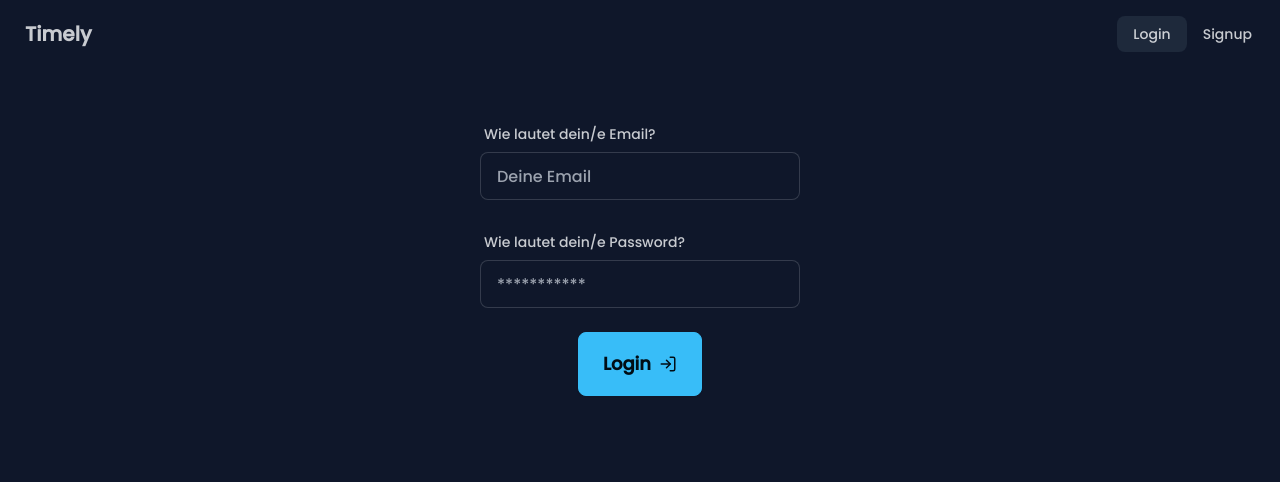
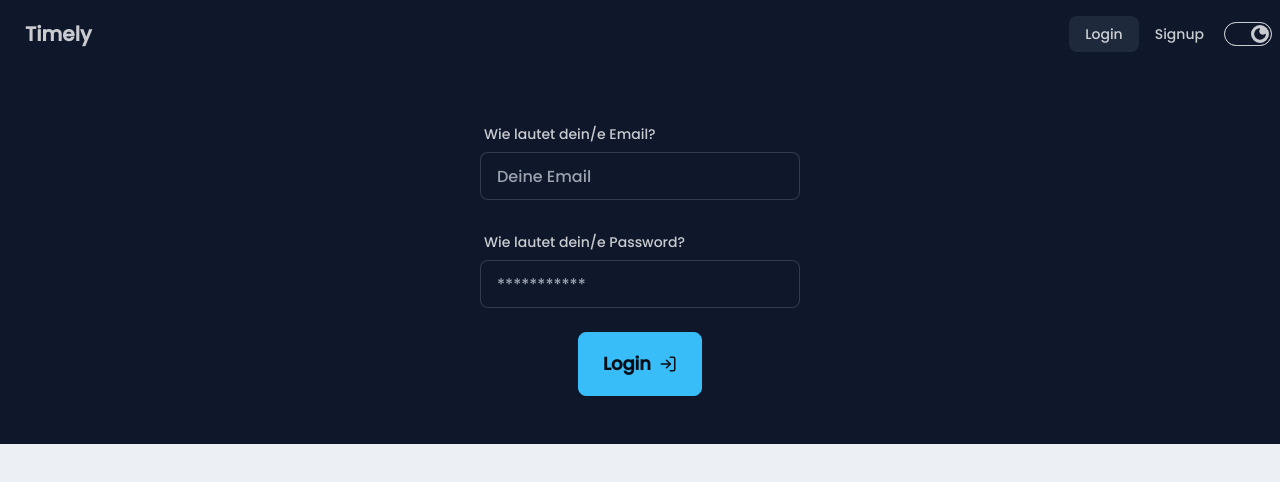
Before and after one commit to AlpayC/zeiterfassung_app, a React (Vite) app in the folder frontend/: page /login in a window 1280 px wide. Shown: the top 482 px of the page. Built offline with nearby package versions, Linux system fonts and the light colour scheme; no server answers.

Commit message:
feat:add Focustimer, darkmode, circlebtn, themecontext

```diff
--- /dev/null
+++ b/frontend/src/components/dashboard/focusTimer/FocusTimer.jsx
@@ -0,0 +1,43 @@
+import landscapeNight from "../../../assets/img/landscape-night.jpg";
+import { useState } from "react";
+import TrackerButton from "../../../components/ui/buttons/TrackerButton";
+import useTimeTracking from "../../../hooks/useTimeTracking";
+import TimeAdjustmentComp from "./TimeAdjustmentComp";
+
+export default function FocusTimer({ user }) {
+  const { isTracking, startTracking, stopTracking } = useTimeTracking(user);
+  const [focusTime, setFocusTime] = useState(30);
+
+  return (
+    <article className="card bg-base-300 shadow-xl image-full p-2 focus-timer-box">
+      <figure>
+        <img
+          src={landscapeNight}
+          alt="landscape-night"
+          className="w-[120%] object-left-bottom"
+        />
+      </figure>
+      <div className="card-body justify-between">
+        <h1 className="card-title text-3xl ">Focus Timer </h1>
+        <TimeAdjustmentComp focusTime={focusTime} setFocusTime={setFocusTime} />
+        <div className="flex flex-row gap-12 justify-center items-center">
+          {isTracking ? (
+            <TrackerButton
+              type={"submit"}
+              label={"Stop"}
+              onClick={stopTracking}
+              disabled={!isTracking}
+            />
+          ) : (
+            <TrackerButton
+              type={"submit"}
+              label={"Start"}
+              onClick={startTracking}
+              disabled={isTracking}
+            />
+          )}
+        </div>
+      </div>
+    </article>
+  );
+}
--- /dev/null
+++ b/frontend/src/components/dashboard/focusTimer/TimeAdjustmentComp.jsx
@@ -0,0 +1,33 @@
+import { useEffect } from "react";
+
+import CircleButton from "../../ui/buttons/CircleButton";
+import { FaMinus, FaPlus } from "react-icons/fa";
+export default function TimeAdjustmentComp({ focusTime, setFocusTime }) {
+  const adjustMinutes = (direction) => {
+    if (direction === "down") {
+      if (focusTime <= 15) {
+        setFocusTime(focusTime - 5);
+      } else {
+        setFocusTime(focusTime - 15);
+      }
+    } else {
+      if (focusTime >= 15) {
+        setFocusTime(focusTime + 15);
+      } else {
+        setFocusTime(focusTime + 5);
+      }
+    }
+  };
+  useEffect(() => {
+    if (focusTime === 0) {
+      setFocusTime(5);
+    }
+  }, [focusTime]);
+  return (
+    <div className="card-actions flex justify-center items-center gap-6">
+      <CircleButton icon={<FaMinus />} onClick={() => adjustMinutes("down")} />
+      <p className="text-3xl text-center flex-grow-0">{focusTime} min</p>
+      <CircleButton icon={<FaPlus />} onClick={() => adjustMinutes("up")} />
+    </div>
+  );
+}
--- /dev/null
+++ b/frontend/src/components/ui/buttons/CircleButton.jsx
@@ -0,0 +1,7 @@
+export default function CircleButton({ icon, onClick }) {
+  return (
+    <button onClick={onClick} className="btn btn-circle text-2xl bg-secondary">
+      {icon}
+    </button>
+  );
+}
--- a/frontend/src/components/ui/navBar/LoggedInArea.jsx
+++ b/frontend/src/components/ui/navBar/LoggedInArea.jsx
@@ -1,22 +1,14 @@
-import { Link } from "react-router-dom";
 import UserDropDown from "./UserDropDown";
 
 export default function LoggedInArea({
   user,
   logout,
-  navLinks,
+
   dropDownLinks,
 }) {
   return (
     <>
       <div className="flex-none">
-        <ul className="menu menu-horizontal px-1">
-          {navLinks.map((link, index) => (
-            <li key={index}>
-              <Link to={link.path}>{link.label}</Link>
-            </li>
-          ))}
-        </ul>
         <ul className="menu bg-base-200 lg:menu-horizontal rounded-box">
           <li>
             <a>
--- a/frontend/src/components/ui/navBar/NavBar.jsx
+++ b/frontend/src/components/ui/navBar/NavBar.jsx
@@ -4,13 +4,13 @@ import LoggedInArea from "./LoggedInArea";
 import NotLoggedInArea from "./NotLoggedInArea";
 import Logo from "../logo/Logo";
 import Searchbar from "./Searchbar";
+import DarkModeToggle from "../toggles/DarkModeToggle";
 export default function NavBar() {
   const { isLoggedIn, logout, user } = useContext(UserContext);
   const notLoggedInLinks = [
     { label: "Login", path: "/login" },
     { label: "Signup", path: "/signup" },
   ];
-  const loggedInLinks = [{ label: "Zeiterfassung", path: "/tracker" }];
   const userDropDownLinks = [
     { label: "Profil", path: "/profile", badge: "New" },
     { label: "Einstellungen", path: "/settings" },
@@ -22,12 +22,12 @@ export default function NavBar() {
         {isLoggedIn ? <Searchbar /> : <Logo />}
 
         {!isLoggedIn && <NotLoggedInArea navLinks={notLoggedInLinks} />}
+        <DarkModeToggle />
         {isLoggedIn && (
           <LoggedInArea
             dropDownLinks={userDropDownLinks}
             user={user}
             logout={logout}
-            navLinks={loggedInLinks}
           />
         )}
       </nav>
--- /dev/null
+++ b/frontend/src/components/ui/toggles/DarkModeToggle.jsx
@@ -0,0 +1,49 @@
+import { useContext } from "react";
+import { ThemeContext } from "../../../context/ThemeContext";
+
+export default function DarkModeToggle() {
+  const { changeTheme, theme } = useContext(ThemeContext);
+
+  return (
+    <label className="cursor-pointer grid place-items-center">
+      <input
+        type="checkbox"
+        className="toggle theme-controller bg-base-content row-start-1 col-start-1 col-span-2"
+        onChange={changeTheme}
+        value={theme === "night" ? "nord" : "night"}
+        checked={theme === "night"}
+      />
+
+      <svg
+        className="col-start-1 row-start-1 stroke-base-100 fill-base-100"
+        xmlns="http://www.w3.org/2000/svg"
+        width="14"
+        height="14"
+        viewBox="0 0 24 24"
+        fill="none"
+        stroke="currentColor"
+        strokeWidth="2"
+        strokeLinecap="round"
+        strokeLinejoin="round"
+      >
+        <circle cx="12" cy="12" r="5" />
+        <path d="M12 1v2M12 21v2M4.2 4.2l1.4 1.4M18.4 18.4l1.4 1.4M1 12h2M21 12h2M4.2 19.8l1.4-1.4M18.4 5.6l1.4-1.4" />
+      </svg>
+
+      <svg
+        className="col-start-2 row-start-1 stroke-base-100 fill-base-100"
+        xmlns="http://www.w3.org/2000/svg"
+        width="14"
+        height="14"
+        viewBox="0 0 24 24"
+        fill="none"
+        stroke="currentColor"
+        strokeWidth="2"
+        strokeLinecap="round"
+        strokeLinejoin="round"
+      >
+        <path d="M21 12.79A9 9 0 1 1 11.21 3 7 7 0 0 0 21 12.79z"></path>
+      </svg>
+    </label>
+  );
+}
--- /dev/null
+++ b/frontend/src/context/ClientThemeWrapper.jsx
@@ -0,0 +1,7 @@
+import { useContext } from "react";
+import { ThemeContext } from "./ThemeContext";
+
+export default function ClientThemeWrapper({ children }) {
+  const { theme } = useContext(ThemeContext);
+  return <div data-theme={theme}>{children}</div>;
+}
--- /dev/null
+++ b/frontend/src/context/ThemeContext.jsx
@@ -0,0 +1,27 @@
+import { createContext, useEffect, useState } from "react";
+
+export const ThemeContext = createContext();
+
+export const ThemeProvider = ({ children }) => {
+  const [theme, setTheme] = useState(
+    () => localStorage.getItem("theme") || "night"
+  );
+
+  useEffect(() => {
+    localStorage.setItem("theme", theme);
+  }, [theme]);
+
+  const changeTheme = (event) => {
+    const nextTheme = event.target.value || null;
+    if (nextTheme) {
+      setTheme(nextTheme);
+    } else {
+      setTheme((prev) => (prev === "night" ? "nord" : "night"));
+    }
+  };
+  return (
+    <ThemeContext.Provider value={{ theme, changeTheme }}>
+      {children}
+    </ThemeContext.Provider>
+  );
+};
--- a/frontend/src/index.css
+++ b/frontend/src/index.css
@@ -60,17 +60,17 @@ span {
 }
 .dashboard-grid {
   display: grid;
-  grid-template-columns: repeat(15, 1fr);
+  grid-template-columns: repeat(12, 1fr);
   grid-template-rows: repeat(5, 1fr);
   grid-column-gap: 5px;
   grid-row-gap: 5px;
   height: 90vh;
 }
 .focus-timer-box {
-  grid-area: 4 / 8 / 7 / 11;
+  grid-area: 4 / 8 / 7 / 14;
 }
 .calender-box {
-  grid-area: 1 / 8 / 4 / 11;
+  grid-area: 1 / 8 / 4 / 14;
 }
 .greetings-box {
   grid-area: 1 / 1 / 4 / 8;
@@ -82,3 +82,18 @@ span {
 .todays-tasks-box {
   grid-area: 5 / 1 / 7 / 8;
 }
+::-webkit-scrollbar {
+  width: 10px;
+}
+
+::-webkit-scrollbar-track {
+  background: var(--primary);
+}
+
+::-webkit-scrollbar-thumb {
+  background: #888;
+}
+
+::-webkit-scrollbar-thumb:hover {
+  background: #555;
+}
--- a/frontend/src/main.jsx
+++ b/frontend/src/main.jsx
@@ -6,12 +6,18 @@ import "./index.css";
 import { BrowserRouter } from "react-router-dom";
 
 import { UserProvider } from "./user/UserContext.jsx";
+import { ThemeProvider } from "./context/ThemeContext.jsx";
+import ClientThemeWrapper from "./context/ClientThemeWrapper.jsx";
 
 ReactDOM.createRoot(document.getElementById("root")).render(
   <React.StrictMode>
     <BrowserRouter>
       <UserProvider>
-        <App />
+        <ThemeProvider>
+          <ClientThemeWrapper>
+            <App />
+          </ClientThemeWrapper>
+        </ThemeProvider>
       </UserProvider>
     </BrowserRouter>
   </React.StrictMode>
--- a/frontend/src/pages/Dashboard.jsx
+++ b/frontend/src/pages/Dashboard.jsx
@@ -1,9 +1,17 @@
+import AddTaskBox from "../components/dashboard/addTaskBox/AddTaskBox";
+import CalendarOverview from "../components/dashboard/calendarOverview/CalendarOverview";
+import FocusTimer from "../components/dashboard/focusTimer/FocusTimer";
 import GreetingBox from "../components/dashboard/greetingBox/GreetingBox";
+import TodayTaskOverview from "../components/dashboard/todayTaskOverview/TodayTaskOverview";
 
 export default function Dashboard() {
   return (
-    <div className="py-6 dashboard-grid">
+    <div className="py-6 px-2 dashboard-grid">
       <GreetingBox userName={"Alpay"} todosNumber={"5"} />
+      <CalendarOverview />
+      <AddTaskBox />
+      <FocusTimer />
+      <TodayTaskOverview />
     </div>
   );
 }
```
